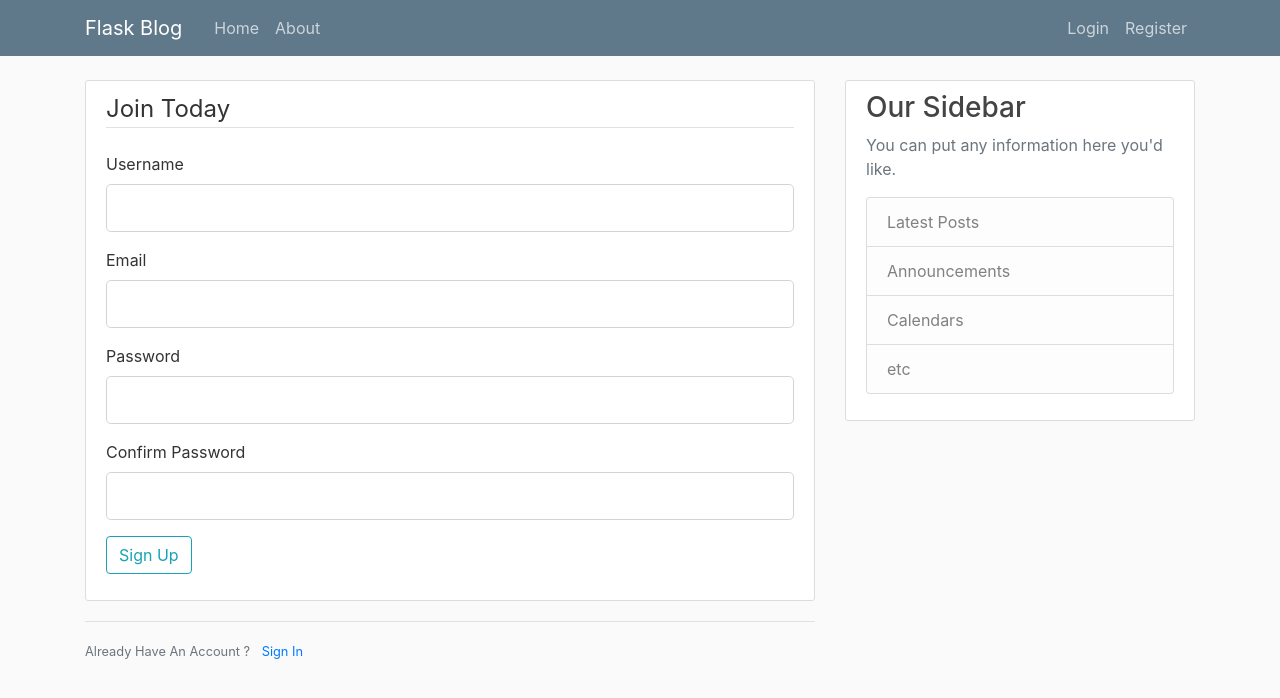
After one commit to RinatR/ad_and_israel, a Flask app: page /register in a window 1280 px wide. The commit adds this page. Shown: the top 698 px of the page. Run offline with Flask 2, Linux system fonts and the light colour scheme; some libraries are stand-ins or nearby versions.

Commit message:
added sqlalchemy and models for User and Post

```diff
--- a/flaskblog.py
+++ b/flaskblog.py
@@ -1,32 +1,78 @@
-from flask import Flask, render_template, url_for
+from datetime import datetime
+from flask import Flask, render_template, url_for, flash, redirect
+from flask_sqlalchemy import SQLAlchemy
+from forms import RegistrationForm, LoginForm
+
 app = Flask(__name__)
+app.config['SECRET_KEY'] = '61bbf9d98a2e3c7a5644fa9016f2ba14'
+app.config['SQLALCHEMY_DATABASE_URI'] = 'sqlite:///site.db'
+
+db = SQLAlchemy(app)
+
+class User(db.Model):
+	id = db.Column(db.Integer, primary_key=True)
+	username = db.Column(db.String(20), unique=True, nullable=False)
+	email = db.Column(db.String(120), unique=True, nullable=False)
+	image_file = db.Column(db.String(20), nullable=False, default='default.jpg')
+	password = db.Column(db.String(60), nullable=False)
+	posts = db.relationship('Post', backref='author', lazy=True)
+
+	def __repr__(self):
+		return f"User('{self.username}', '{self.email}', '{self.image_file}')"
 
 
-posts = [
-	{
-		'author': 'Rinat Raimov',
-		'title': 'Blog Post 1',
-		'content': 'First post content',
-		'date_posted': 'July 24, 2019'
-	},
-	{
-		'author': 'Timur Khodzhaev',
-		'title': 'Blog Post 2',
-		'content': 'Second post content',
-		'date_posted': 'July 20, 2019'
-	}
-]
+class Post(db.Model):
+	id = db.Column(db.Integer, primary_key=True)
+	title = db.Column(db.String(100), nullable=False)
+	date_posted = db.Column(db.DateTime, nullable=False, default=datetime.utcnow)
+	content = db.Column(db.Text, nullable=False)
+	image_file = db.Column(db.String(20), nullable=False, default='default.jpg')
+	user_id = db.Column(db.Integer, db.ForeignKey('user.id'), nullable=False)
+
+	def __repr__(self):
+		return f"Post('{self.title}', '{self.date_posted}')"
+
+# posts = [
+# 	{
+# 		'author': 'Rinat Raimov',
+# 		'title': 'Blog Post 1',
+# 		'content': 'First post content',
+# 		'date_posted': 'July 24, 2019'
+# 	},
+# 	{
+# 		'author': 'Timur Khodzhaev',
+# 		'title': 'Blog Post 2',
+# 		'content': 'Second post content',
+# 		'date_posted': 'July 20, 2019'
+# 	}
+# ]
 
 @app.route("/")
 @app.route("/home")
 def home():
     return render_template('home.html', posts=posts)
 
-
 @app.route("/about")
 def about():
     return render_template('about.html', title='About')
 
+@app.route("/register", methods=['GET', 'POST'])
+def register():
+	form = RegistrationForm()
+	if form.validate_on_submit():
+		flash(f'Account created for {form.username.data}', 'success')
+		return redirect(url_for('home'))
+	return render_template('register.html', title='Register', form=form)
+
+@app.route("/login", methods=['GET', 'POST'])
+def login():
+	form = LoginForm()
+	if form.validate_on_submit():
+		flash('You have been logged in', 'success')
+		return redirect(url_for('home'))
+
+	return render_template('login.html', title='Login', form=form)
+
 
 if __name__ == '__main__':
 	app.run(debug=True)
--- /dev/null
+++ b/forms.py
@@ -0,0 +1,19 @@
+from flask_wtf import FlaskForm
+from wtforms import StringField, PasswordField, SubmitField, BooleanField
+from wtforms.validators import DataRequired, Length, Email, EqualTo
+
+
+class RegistrationForm(FlaskForm):
+	username = StringField('Username', validators=[DataRequired(),
+							Length(min=2,max=20)])
+	email = StringField('Email', validators=[DataRequired(), Email()])
+	password = PasswordField('Password', validators=[DataRequired()])
+	confirm_password = PasswordField('Confirm Password', validators=[DataRequired(),
+									EqualTo('password')])
+	submit = SubmitField('Sign Up')
+
+class LoginForm(FlaskForm):
+	email = StringField('Email', validators=[DataRequired(), Email()])
+	password = PasswordField('Password', validators=[DataRequired()])
+	remember = 	BooleanField('Remember Me')
+	submit = SubmitField('Login')
--- a/templates/layout.html
+++ b/templates/layout.html
@@ -23,13 +23,13 @@
 	          	</button>
           		<div class="collapse navbar-collapse" id="navbarToggle">
             		<div class="navbar-nav mr-auto">
-              			<a class="nav-item nav-link" href="/">Home</a>
-              			<a class="nav-item nav-link" href="/about">About</a>
+              			<a class="nav-item nav-link" href="{{ url_for('home')}}">Home</a>
+              			<a class="nav-item nav-link" href="{{ url_for('about')}}">About</a>
             		</div>
             		<!-- Navbar Right Side -->
             		<div class="navbar-nav">
-              			<a class="nav-item nav-link" href="/login">Login</a>
-              			<a class="nav-item nav-link" href="/register">Register</a>
+              			<a class="nav-item nav-link" href="{{ url_for('login')}}">Login</a>
+              			<a class="nav-item nav-link" href="{{ url_for('register')}}">Register</a>
             		</div>
           		</div>
         	</div>
@@ -38,7 +38,15 @@
     <main role="main" class="container">
       <div class="row">
         <div class="col-md-8">
+          {% with messages = get_flashed_messages(with_categories=true) %}
+            {% if messages %}
+              {% for category, message in messages %}
+                <div class="alert alert-{{ category }}">{{ message }}</div>
+              {% endfor %}
+            {% endif %}
+          {% endwith %}
           {% block content %}{% endblock %}
+
         </div>
         <div class="col-md-4">
           <div class="content-section">
--- /dev/null
+++ b/templates/register.html
@@ -0,0 +1,70 @@
+{% extends "layout.html" %}
+{% block content %}
+  <div class="content-section">
+    <form action="" method="POST">
+      {{ form.hidden_tag()}}
+      <fieldset class="from-group">
+        <legend class="border-bottom mb-4">Join Today</legend>
+        <div class="form-group">
+          {{ form.username.label(class="form-control-label")}}
+          {% if form.username.errors %}
+            {{ form.username(class="form-control form-control-lg is-invalid")}}
+            <div class="invalid-feedback">
+              {% for error in form.username.errors %}
+                <span> {{ error }}</span>
+              {% endfor %}
+            </div>
+          {% else %}
+            {{ form.username(class="form-control form-control-lg")}}
+          {% endif %}
+        </div>
+        <div class="form-group">
+          {{ form.email.label(class="form-control-label")}}
+          {% if form.email.errors %}
+            {{ form.email(class="form-control form-control-lg is-invalid")}}
+            <div class="invalid-feedback">
+              {% for error in form.email.errors %}
+                <span> {{ error }}</span>
+              {% endfor %}
+            </div>
+          {% else %}
+            {{ form.email(class="form-control form-control-lg")}}
+          {% endif %}
+        </div>
+        <div class="form-group">
+          {{ form.password.label(class="form-control-label")}}
+          {% if form.password.errors %}
+            {{ form.password(class="form-control form-control-lg is-invalid")}}
+            <div class="invalid-feedback">
+              {% for error in form.password.errors %}
+                <span> {{ error }}</span>
+              {% endfor %}
+            </div>
+          {% else %}
+            {{ form.password(class="form-control form-control-lg")}}
+          {% endif %}
+        </div>
+        <div class="form-group">
+          {{ form.confirm_password.label(class="form-control-label")}}
+          {% if form.confirm_password.errors %}
+            {{ form.confirm_password(class="form-control form-control-lg is-invalid")}}
+            <div class="invalid-feedback">
+              {% for error in form.confirm_password.errors %}
+                <span> {{ error }}</span>
+              {% endfor %}
+            </div>
+          {% else %}
+            {{ form.confirm_password(class="form-control form-control-lg")}}
+          {% endif %}
+      </fieldset>
+      <div class="form-group">
+        {{ form.submit(class="btn btn-outline-info") }}
+      </div>
+    </form>
+  </div>
+  <div class="border-top pt-3">
+    <small class="text-muted">
+      Already Have An Account ? <a class="ml-2" href="{{ url_for('login')}}">Sign In</a>
+    </small>
+  </div>
+{% endblock %}
```
Also changed, not shown: templates/login.html (added, +52 -0 lines), site.db (added).
